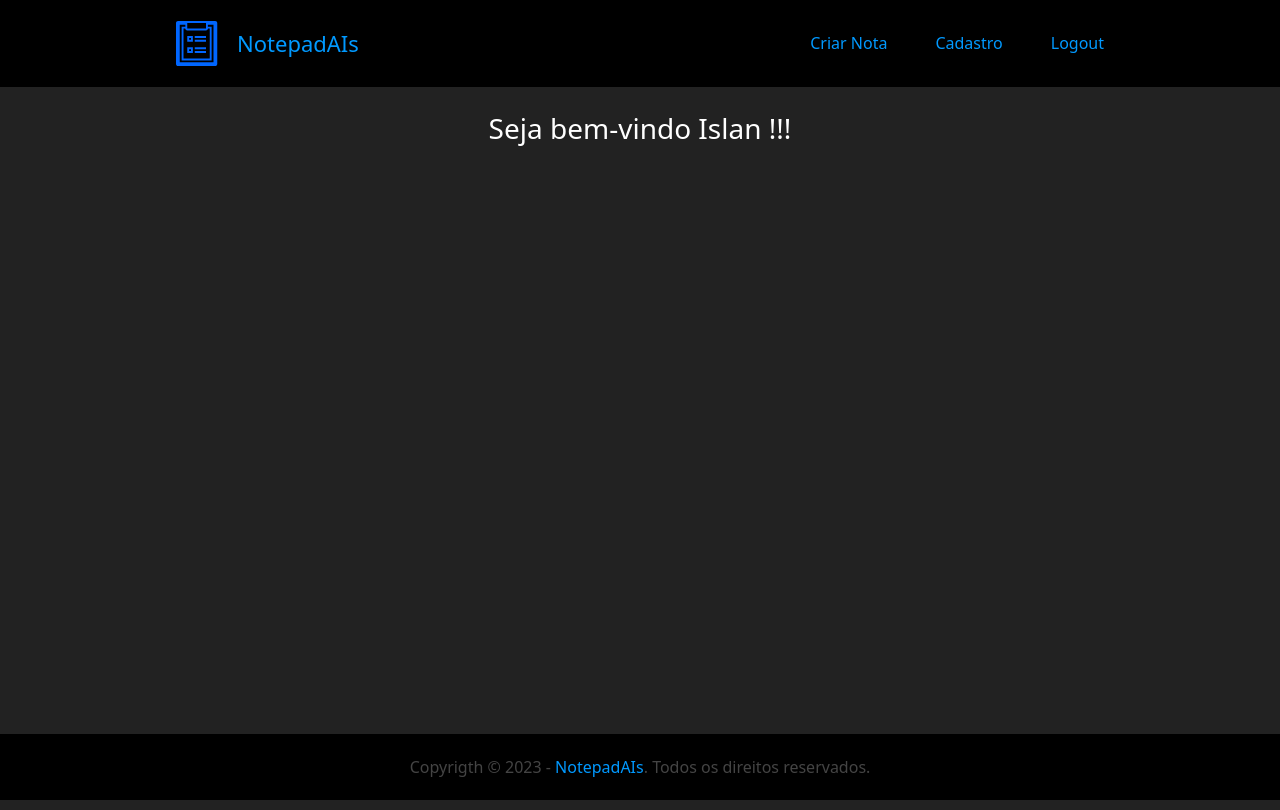
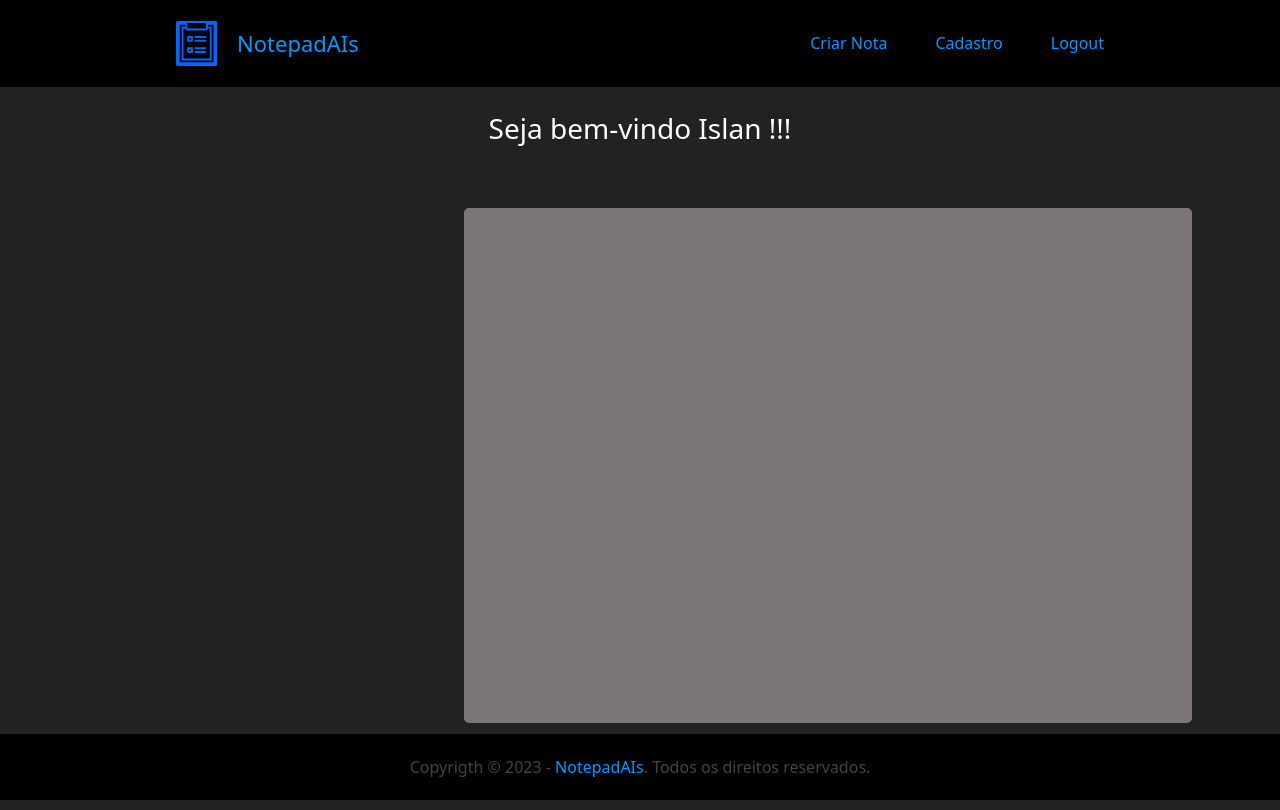
Before and after one commit to IslanP1/bloco-de-notas, a Django app: page / in a window 1280 px wide. Run offline with Django 4.2, Linux system fonts and the light colour scheme; a user stored in the database is signed in; data comes from the database, SQL or seed files in the repository; some libraries are stand-ins or nearby versions.

Commit message:
view: adptando estilização e adcionando scroll

```diff
--- a/main/static/css/actions.css
+++ b/main/static/css/actions.css
@@ -1,20 +1,28 @@
 .menssage-top {
     text-align: center;
     padding: 7rem 0 3rem;
+}
+
+.container-data {
+    display: grid;
+    grid-template-columns: 22rem auto;
+    padding: 0 4.5rem 5rem;
 }
 
 .container-note {
     display: flex;
     flex-wrap: wrap;
     align-items: center;
-    margin: 0 8rem;
+    height: 66vh;
+    overflow-y: scroll;
+    scroll-behavior: smooth;
 }
 
 .container-card {
     display: flex;
     flex-direction: column;
     width: 300px;
-    margin: 1rem .7em;
+    margin: .4rem .7rem;
     padding: 1rem;
     background-color: #7d7676;
     color: #000;
@@ -52,3 +60,10 @@
     overflow-wrap: break-word;
     color: #232222;
 }
+
+.details-note {
+    background-color: #7d7676;
+    margin: .4rem 1rem .4rem 2.5rem;
+    padding: 1rem;
+    border-radius: .3rem;
+}
--- a/main/static/css/main.css
+++ b/main/static/css/main.css
@@ -1,5 +1,5 @@
 main {
     background-color: #222222;
     color: #fff;
-    height: 100vh;
+    min-height: 100vh;
 }
--- a/main/templates/acoes.html
+++ b/main/templates/acoes.html
@@ -17,6 +17,7 @@
         <div class="menssage-top">
             <h3>Seja bem-vindo {{ user.username }} !!!</h3>
         </div>
+        <div class="container-data">
             <div class="container-note">
                 {% for nota in notas %}
                 <div class="container-card">
@@ -37,7 +38,11 @@
                 </div>
                 {% endfor %}
             </div>
+            <div class="details-note">
+
+            </div>
             {% else %}
+        </div>
         <div class="vh-100 d-flex flex-column justify-content-center align-items-center">
             <h1>{{ mensagem_erro }}</h1>
         </div>
```
Lines whose indentation alone changed are shown as unchanged.
